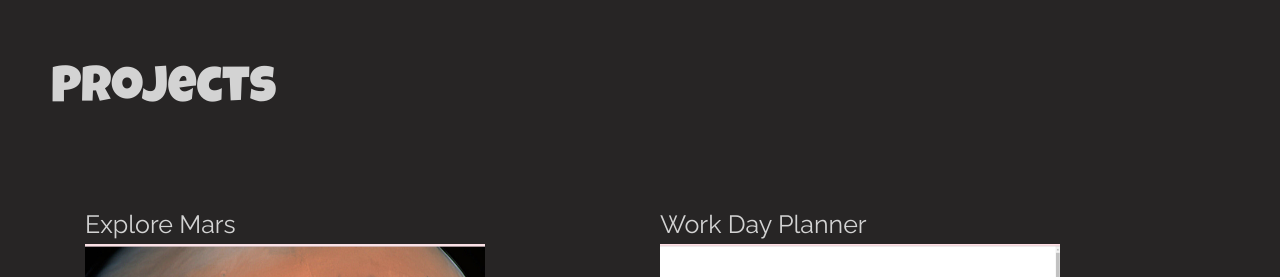
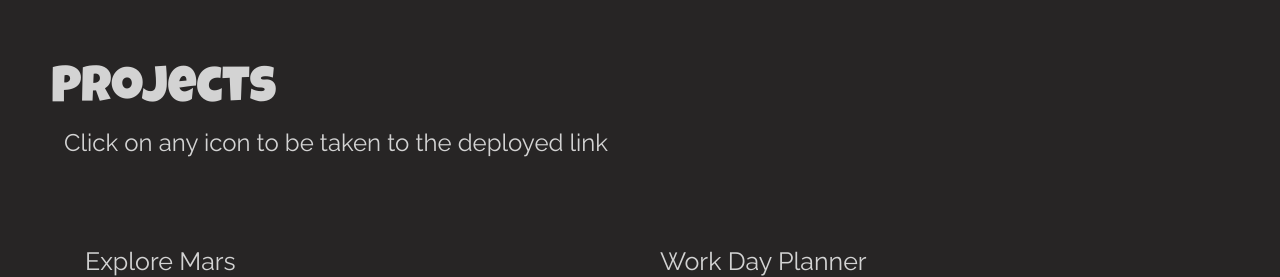
Before and after one commit to kristielguerrero/Portfolio-project, a plain HTML site: page index.html in a window 1280 px wide. Shown: the part 1140-1417 px from the top of the page. Drawn offline with nearby package versions, Linux system fonts and the light colour scheme.

Commit message:
added a line beneath project title

```diff
--- a/assets/style.css
+++ b/assets/style.css
@@ -67,6 +67,11 @@ h2 {
   font-family: 'Luckiest Guy', cursive;
   padding-left: 4%;
 }
+h4 {
+  font-size: 15px;
+  font-family: 'Raleway', sans-serif;
+  padding-left: 5%;
+}
 
 footer {
   padding: 30px;
--- a/index.html
+++ b/index.html
@@ -86,6 +86,7 @@
 
       <section>
         <h2 id="projects" style="font-size: 50px;">Projects</h2>
+        <h4>Click on any icon to be taken to the deployed link</h4>
 
         <br />
         <br />
```
